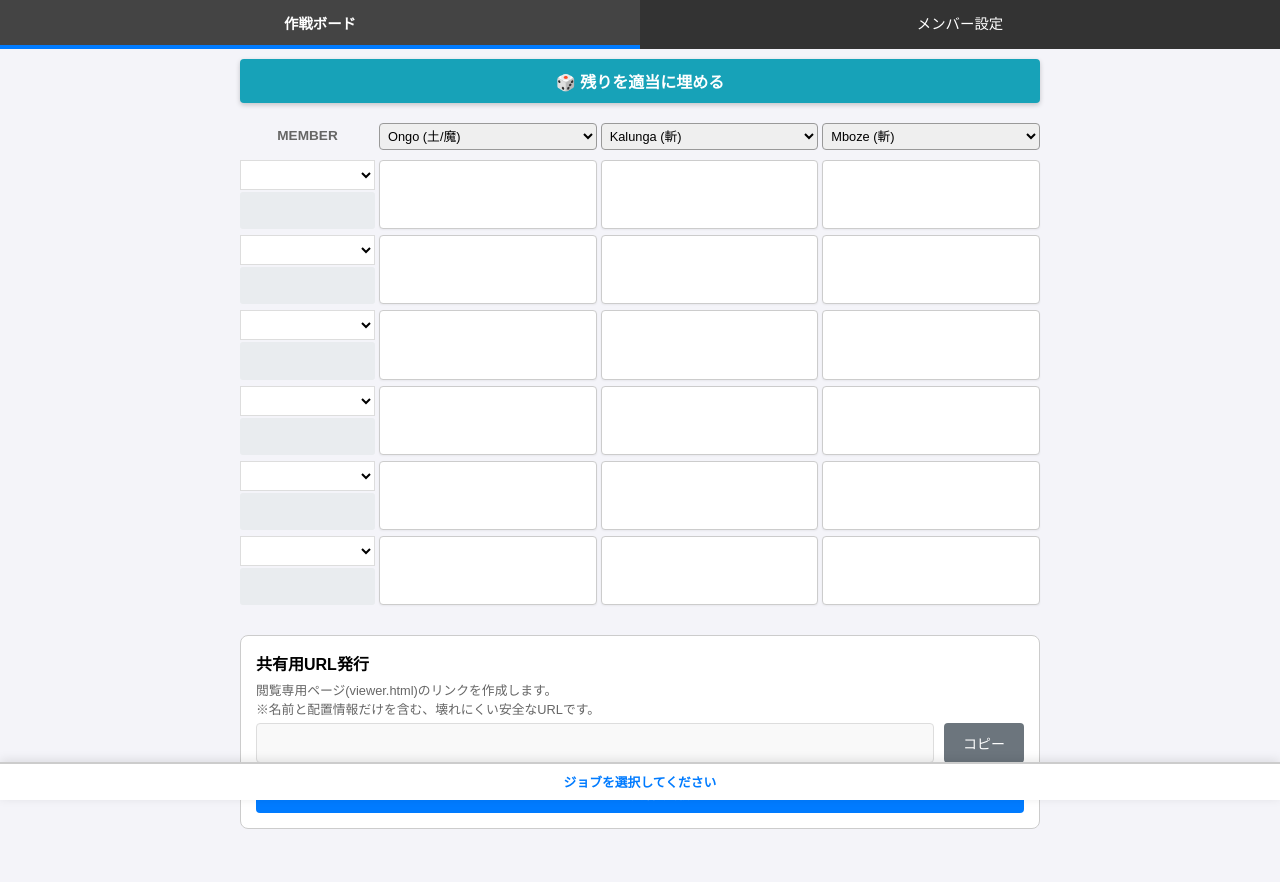
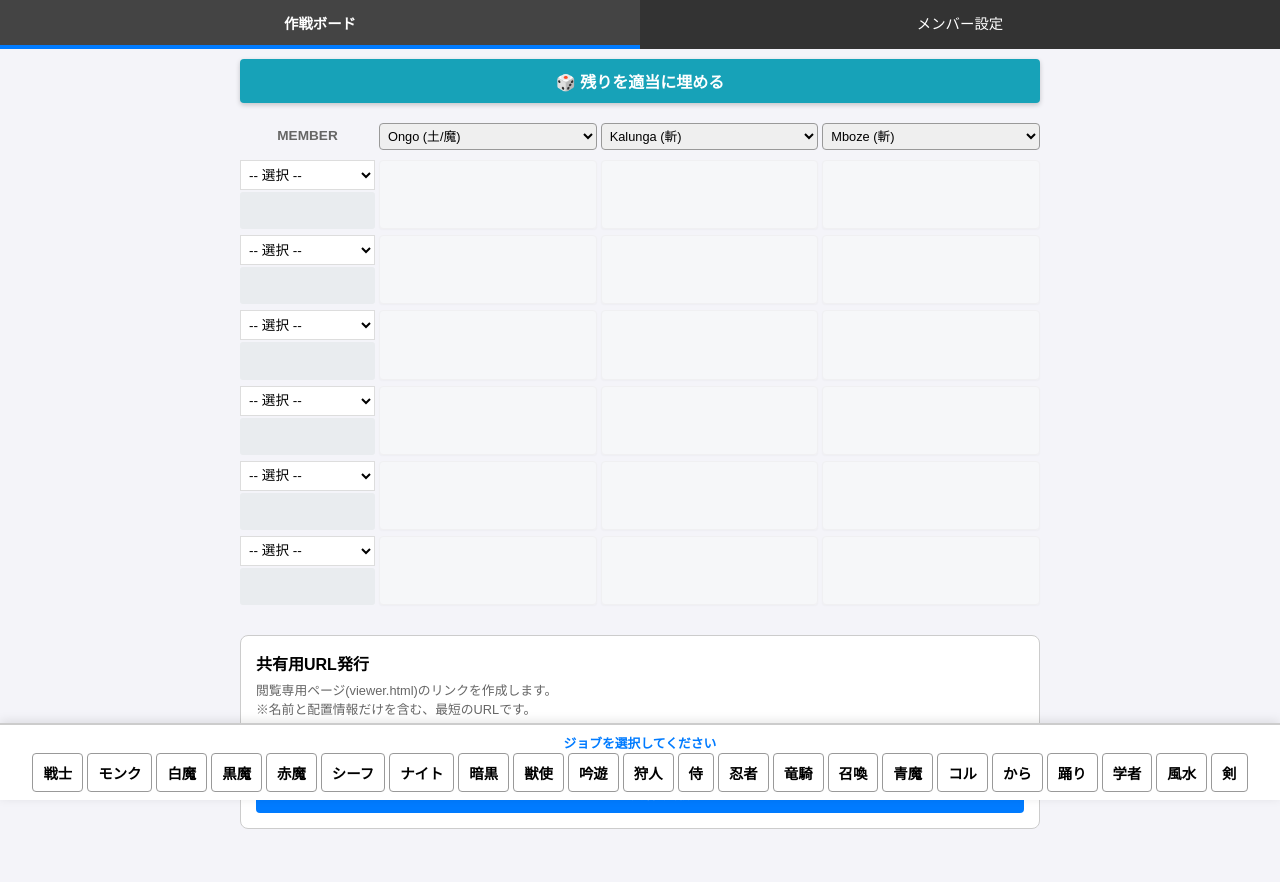
Before and after one commit to Decimal6502/ffxi, a plain HTML site: page index.html in a window 1280 px wide. Drawn offline with Linux system fonts and the light colour scheme.

Commit message:
Refactor share URL text and renderDeck function
Updated share URL description and improved renderDeck function.

```diff
--- a/index.html
+++ b/index.html
@@ -72,7 +72,7 @@
 
         <div class="share-area">
             <h4 style="margin:0 0 5px 0;">共有用URL発行</h4>
-            <div style="font-size:0.8rem; color:#666;">閲覧専用ページ(viewer.html)のリンクを作成します。<br>※名前と配置情報だけを含む、壊れにくい安全なURLです。</div>
+            <div style="font-size:0.8rem; color:#666;">閲覧専用ページ(viewer.html)のリンクを作成します。<br>※名前と配置情報だけを含む、最短のURLです。</div>
             <div class="share-input-group">
                 <input type="text" id="share-url" class="share-url-box" readonly onclick="this.select()">
                 <button class="btn-action btn-copy" onclick="copyShareUrl()">コピー</button>
@@ -103,7 +103,7 @@
         loadSettings();
         loadBoardState();
         initBoardUI();
-        renderDeck();
+        // renderDeck(); <- 削除: usedJobsが未定義でエラーになるのと、switchTabで再描画されるため不要
         switchTab('board');
     };
 
@@ -235,7 +235,8 @@
         }
         renderDeck(usedJobs);
     }
-    function renderDeck(usedJobs) {
+    // Set default value for usedJobs to handle calls without arguments
+    function renderDeck(usedJobs = new Set()) {
         const container = document.getElementById('deck-grid'); container.innerHTML = ''; const msg = document.getElementById('deck-message');
         if (!selectedJob) { msg.textContent = "ジョブを選択してください"; msg.style.color = "#007bff"; } else { msg.textContent = `「${JOB_FULLNAMES[selectedJob]}」を選択中...`; msg.style.color = "#d9534f"; }
         JOBS.forEach(job => {
@@ -282,8 +283,7 @@
         const boss2 = document.getElementById('boss-2')?.value;
         const boss3 = document.getElementById('boss-3')?.value;
 
-        // データ構造を配列の配列に極小化: [ [Bosses], [Row1], [Row2]... ]
-        // Row = [Name, Job1, Job2, Job3]
+        // データ構造を配列の配列に極小化: [ [Bosses], [Name,J1,J2,J3], ... ]
         const dataArray = [];
         dataArray.push([boss1, boss2, boss3]);
 
@@ -291,6 +291,7 @@
             const pIdx = selectedPlayerIndices[r];
             const player = (pIdx !== -1) ? members[pIdx] : null;
             if(player) {
+                // ["Taro", "戦", "白", "吟"]
                 dataArray.push([player.name, boardState[r][0], boardState[r][1], boardState[r][2]]);
             } else {
                 dataArray.push([]); // 空行
@@ -309,7 +310,7 @@
             binary += String.fromCharCode(bytes[i]);
         }
 
-        // Base64化して、URLで問題になる文字を置換 (+ -> -, / -> _, =削除)
+        // Base64化して、URL Safeに置換
         const base64 = btoa(binary).replace(/\+/g, '-').replace(/\//g, '_').replace(/=+$/, '');
 
         const currentPath = window.location.pathname;
```
